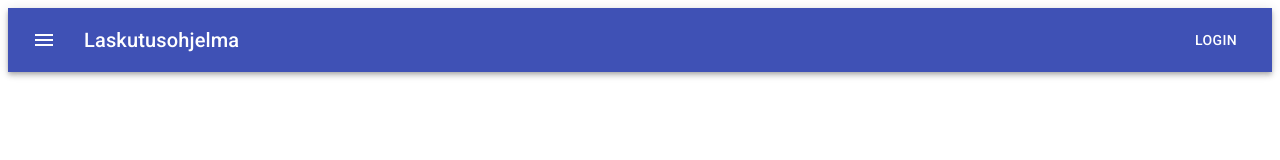
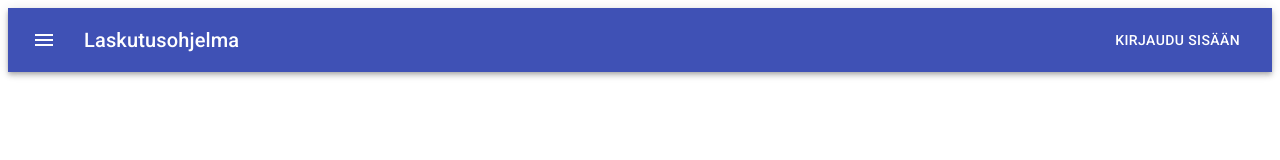
Before and after one commit to epaavola/Laskutusohjelma, a React (Create React App) app in the folder reactapp/: page /dashboard in a window 1280 px wide. Shown: the top 160 px of the page. Built offline with nearby package versions, Linux system fonts and the light colour scheme.

Commit message:
Commit, jotta pääsen ajan tasalle

```diff
--- a/reactapp/src/components/navbar.js
+++ b/reactapp/src/components/navbar.js
@@ -32,7 +32,7 @@ export default function ButtonAppBar() {
           <Typography variant="h6" className={classes.title}>
             Laskutusohjelma
           </Typography>
-          <Button color="inherit">Login</Button>
+          <Button color="inherit">Kirjaudu sisään</Button>
         </Toolbar>
       </AppBar>
     </div>
--- a/reactapp/src/pages/frontpage.js
+++ b/reactapp/src/pages/frontpage.js
@@ -30,6 +30,7 @@ const Frontpage = () => {
     const classes = useStyles()
     return (
         <div className={classes.container}>
+            <img src="./images/Laskutuslogo.png" alt="Ohjelman logo"></img>
             <div className={classes.loginInput}>
                 <Typography variant="h3" color="primary">
                     Syötä kirjautumistietosi
```
Also changed, not shown: reactapp/src/images/Laskutuslogo.png (added), 1 other file (tests, documents, lock files or other folders).
